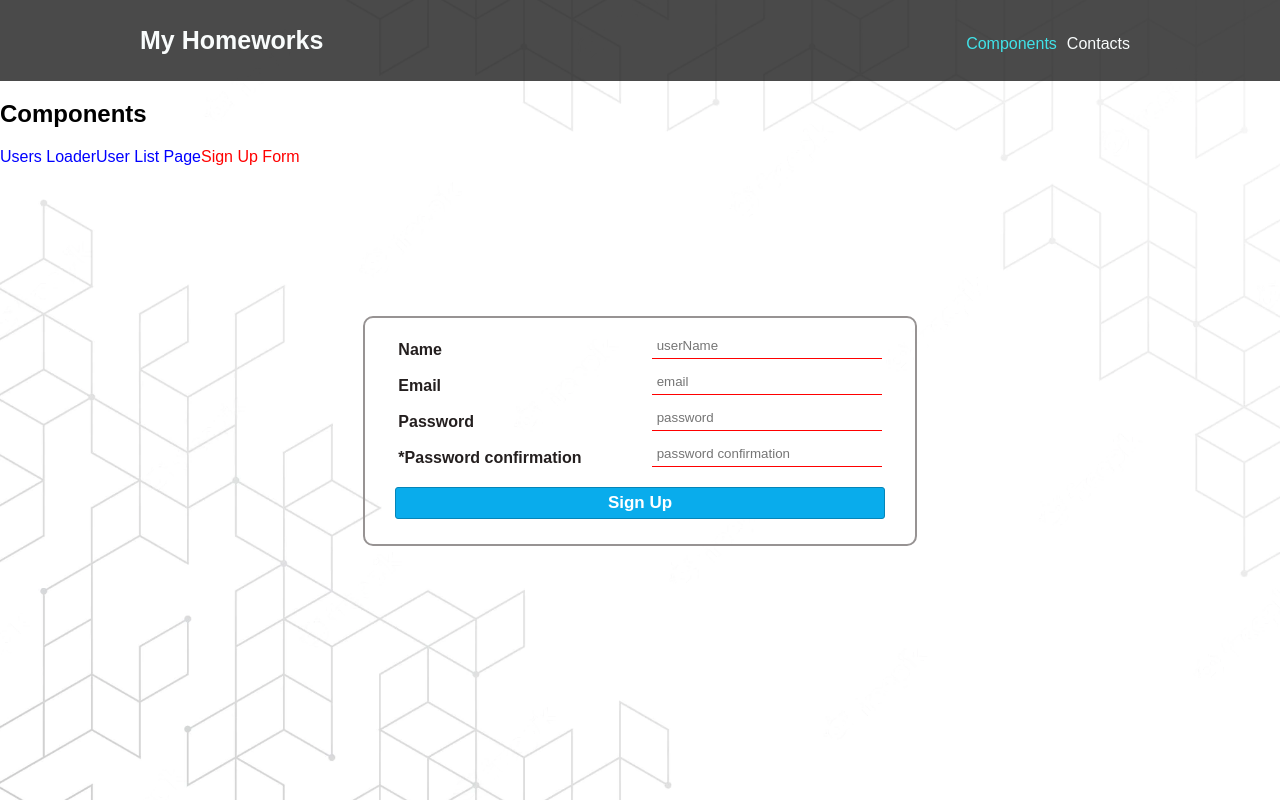
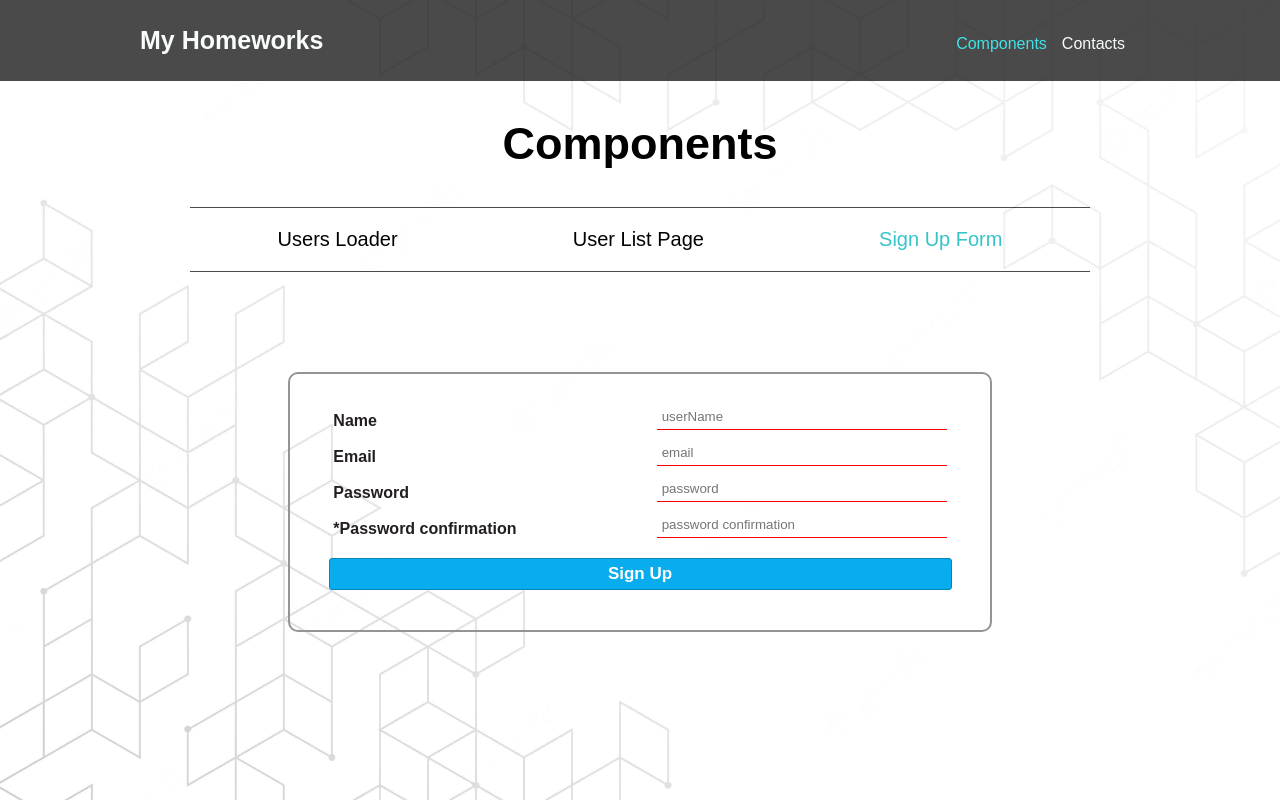
Before and after one commit to Mykola2012/reactRoutingHomework, a React (Create React App) app: page /components/signUpForm in a window 1280 px wide. Built offline with nearby package versions, Linux system fonts and the light colour scheme.

Commit message:
Styles Components page

```diff
--- a/src/components/Header/Header.module.scss
+++ b/src/components/Header/Header.module.scss
@@ -1,6 +1,5 @@
 .mainHeader {
   width: 100%;
-
   background-color: rgba(15, 15, 15, 0.753);
 }
 
@@ -32,5 +31,5 @@ a {
 }
 
 .wrapperLinnk > a {
-  padding-right: 10px;
+  padding-right: 15px;
 }
--- /dev/null
+++ b/src/components/UserList/UserList.module.scss
@@ -0,0 +1,7 @@
+.ulWrapper {
+  padding: 0;
+  width: 90%;
+  display: flex;
+  flex-wrap: wrap;
+  justify-content: space-around;
+}
--- a/src/components/UserList/index.js
+++ b/src/components/UserList/index.js
@@ -1,4 +1,5 @@
 import UsersListItem from '../UserListItem'
+import styles from './UserList.module.scss'
 
 function UsersList ({ users, setUsers, setUpdatedUsers }) {
   const mapUser = (u, index) => {
@@ -28,7 +29,7 @@ function UsersList ({ users, setUsers, setUpdatedUsers }) {
     )
   }
 
-  return <ul>{users.map(mapUser)}</ul>
+  return <ul className={styles.ulWrapper}>{users.map(mapUser)}</ul>
 }
 
 export default UsersList
--- a/src/components/UserListItem/UsersListItem.module.scss
+++ b/src/components/UserListItem/UsersListItem.module.scss
@@ -1,11 +1,13 @@
 .listItem {
-  max-width: 70%;
+  max-width: 35%;
   min-width: 320px;
-  list-style-type: none;
+  min-height: 170px;
+  padding: 0 10px;
   display: flex;
   align-items: center;
   justify-content: space-evenly;
   border-radius: 5px;
+  list-style-type: none;
 }
 
 .imgUser {
--- /dev/null
+++ b/src/pages/Components/Components.module.scss
@@ -0,0 +1,27 @@
+.container {
+  display: flex;
+  flex-direction: column;
+  justify-content: center;
+  align-items: center;
+  max-width: 1000px;
+  min-width: 450px;
+  margin: 0 auto;
+}
+
+.subTitle {
+  font-size: 45px;
+}
+
+.linkWrapper {
+  width: 90%;
+  display: flex;
+  justify-content: space-around;
+  border-top: 1px solid rgba(15, 15, 15, 0.753);
+  border-bottom: 1px solid rgba(15, 15, 15, 0.753);
+}
+
+.linkWrapper a {
+  text-align: center;
+  font-size: 20px;
+  padding: 20px 10px;
+}
--- a/src/pages/Components/index.js
+++ b/src/pages/Components/index.js
@@ -2,14 +2,16 @@ import { NavLink, Route, Routes } from 'react-router-dom'
 import SignUpForm from '../SindUpForm'
 import UserListPage from '../UserListPage'
 import UsersLoader from '../UsersLoader'
+import styles from './Components.module.scss'
 
 const defineNavLinkStyle = ({ isActive }) => ({
-  color: isActive ? 'red' : 'blue'
+  color: isActive ? 'rgb(54, 196, 201)' : 'rgb(2, 2, 2)'
 })
 
 const Components = () => (
-  <main>
-    <h2>Components</h2>
+  <main className={styles.container}>
+    <h2 className={styles.subTitle}>Components</h2>
+    <div className={styles.linkWrapper}>
       <NavLink style={defineNavLinkStyle} to='usersLoader'>
         Users Loader
       </NavLink>
@@ -19,6 +21,8 @@ const Components = () => (
       <NavLink style={defineNavLinkStyle} to='signUpForm'>
         Sign Up Form
       </NavLink>
+    </div>
+
     <Routes>
       <Route path='usersLoader' element={<UsersLoader />} />
       <Route path='userListPage' element={<UserListPage />} />
--- a/src/pages/SindUpForm/SingUpForm.module.scss
+++ b/src/pages/SindUpForm/SingUpForm.module.scss
@@ -3,11 +3,11 @@
 }
 
 .formContainer {
-  margin: 150px auto;
-  padding: 10px 0;
-  max-width: 550px;
+  margin: 100px auto;
+  padding: 25px 0;
+  width: 70%;
   min-width: 320px;
-  min-height: 150px;
+  min-height: 200px;
   display: flex;
   flex-direction: column;
   align-items: center;
--- a/src/pages/UsersLoader/UsersLoader.module.scss
+++ b/src/pages/UsersLoader/UsersLoader.module.scss
@@ -1,4 +1,5 @@
 .mainComtainer {
+  width: 91%;
   margin-top: 30px;
   display: flex;
   flex-direction: column;
@@ -38,6 +39,7 @@
 }
 
 .ulUserWrapper {
+  padding: 0;
   display: flex;
   flex-wrap: wrap;
   justify-content: space-around;
```
Lines whose indentation alone changed are shown as unchanged.
